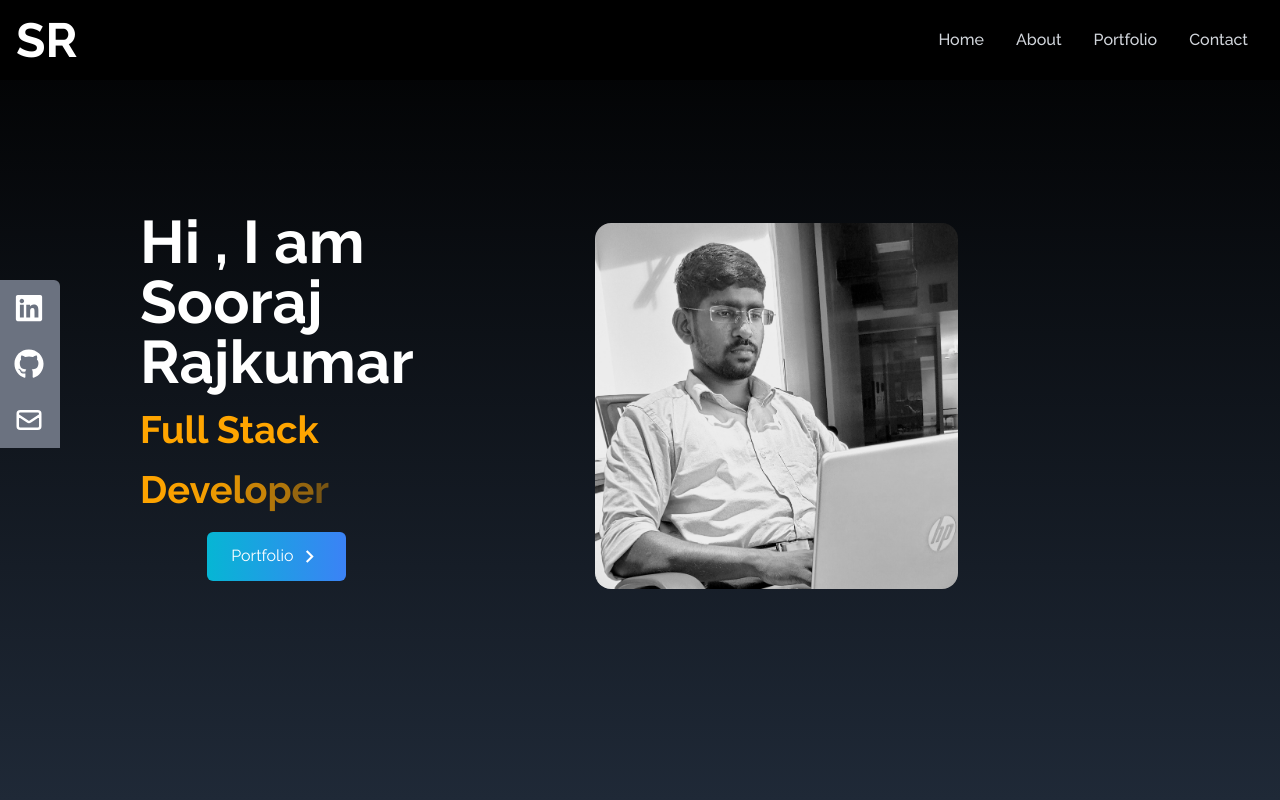
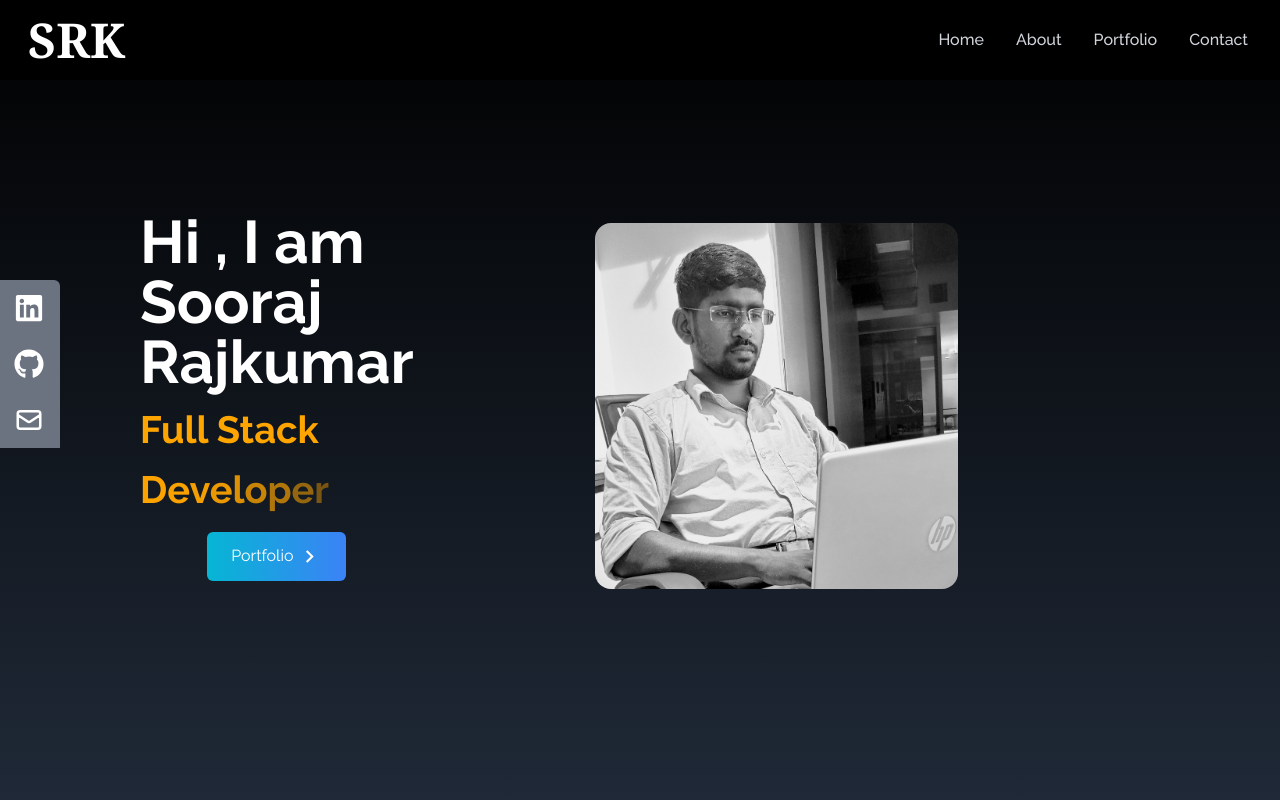
Before and after one commit to sooraj-RK/Portfolio, a React (Create React App) app: page / in a window 1280 px wide. Shown: the top 800 px of the page. Built offline with nearby package versions, Linux system fonts and the light colour scheme.

Commit message:
minor defects rectified

```diff
--- a/public/index.html
+++ b/public/index.html
@@ -24,7 +24,7 @@
       work correctly both with client-side routing and a non-root public URL.
       Learn how to configure a non-root public URL by running `npm run build`.
     -->
-    <title>React App</title>
+    <title>S R K</title>
   </head>
   <body>
     <noscript>You need to enable JavaScript to run this app.</noscript>
--- a/src/Components/Contact.jsx
+++ b/src/Components/Contact.jsx
@@ -7,7 +7,7 @@ const Contact = () => {
   return (
     <div
       name="contact"
-      className="w-full h-screen bg-gradient-to-b from-black to-gray-800 p-4 text-white relative"
+      className=" w-full h-screen bg-gradient-to-b from-black to-gray-800 p-4 text-white relative"
     >
       <div className="flex flex-col p-4 justify-center max-w-screen-lg mx-auto h-full">
         <div className="pb-8">
@@ -50,7 +50,7 @@ const Contact = () => {
           </form>
         </div>
       </div>
-      <div className="text-center text-gray-400 py-4 absolute bottom-0 left-0 w-full">
+      <div className="text-center text-gray-400  absolute bottom-0 left-0 w-full">
         &copy; {currentYear} {authorName}
       </div>
     </div>
--- a/src/Components/Navbar.jsx
+++ b/src/Components/Navbar.jsx
@@ -31,9 +31,9 @@ const Navbar = () => {
   };
 
   return (
-    <div className="flex justify-between items-center w-full h-20 px-4  text-white bg-black fixed">
+    <div className="navbar flex justify-between items-center w-full h-20 px-4  text-white bg-black fixed">
       <div>
-        <Link onClick={handleLogoClick} to='home' className="text-5xl  font-bold">SR</Link>
+        <Link onClick={handleLogoClick} to='home' className="text-5xl font-serif px-3  font-bold">SRK</Link>
       </div>
 
       <ul className="hidden md:flex">
--- a/src/Components/SocialLinks.jsx
+++ b/src/Components/SocialLinks.jsx
@@ -37,7 +37,7 @@ const SocialLinks = () => {
     ]
 
   return (
-    <div className='hidden lg:flex flex-col top-[35%] left-0 fixed'>
+    <div className='social hidden lg:flex flex-col top-[35%] left-0 fixed'>
         <ul>
             {links.map(({id, child, href,style}) =>(
                 <li key={id}
--- a/src/index.css
+++ b/src/index.css
@@ -17,10 +17,17 @@
 
 .experience-container {
   position: relative;
-  z-index: 2;
+  z-index: 1;
 }
 
 .contact-container {
   position: relative;
-  z-index: 3;
+  z-index: 1;
 }
+
+.navbar {
+  z-index: 2;
+}
+.social {
+  z-index: 1;
+}
```
